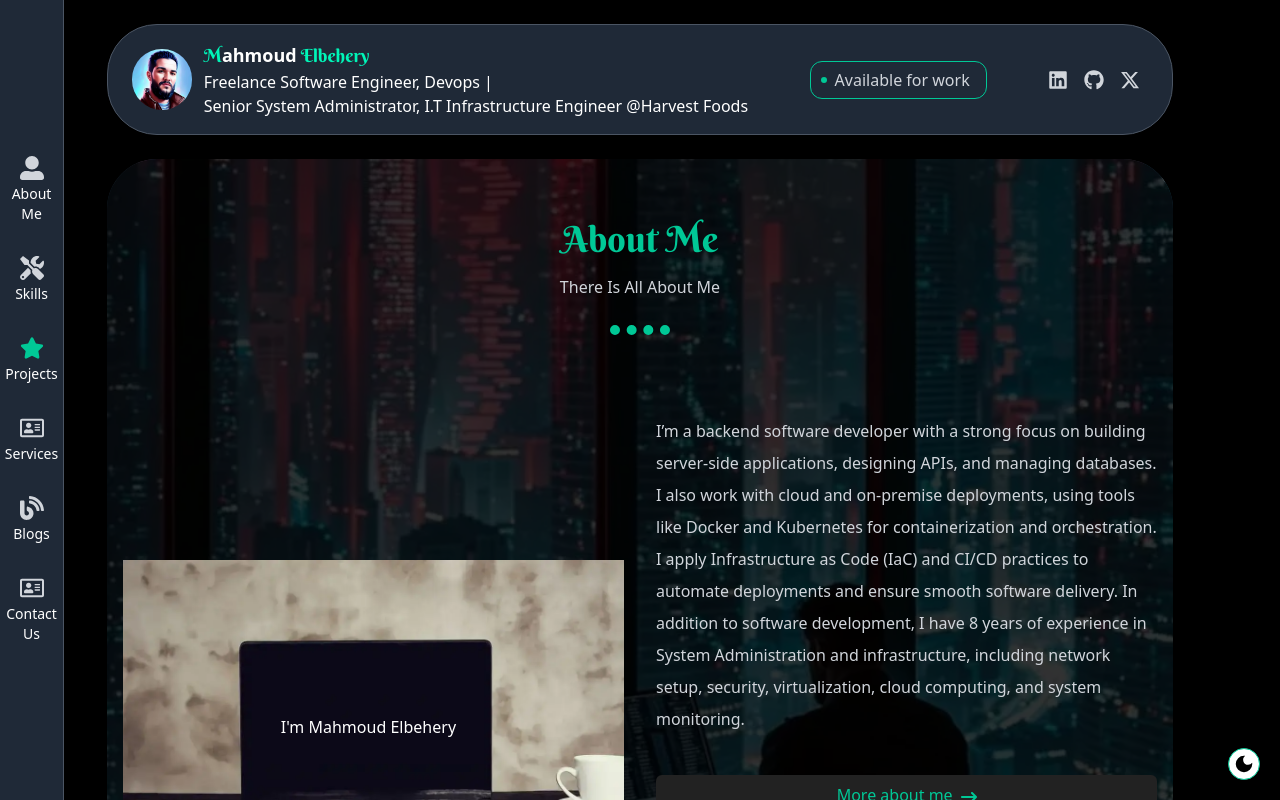
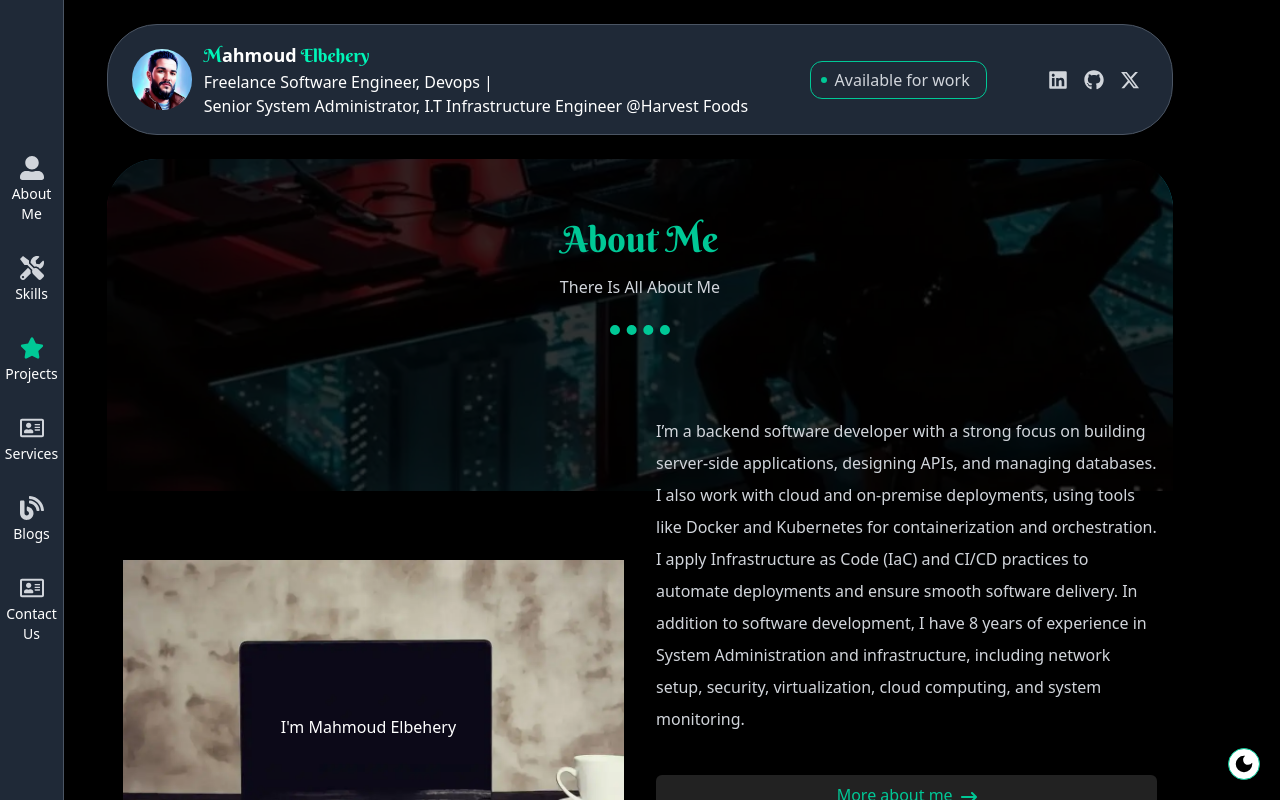
Before and after one commit to mahmoudramy93/portfolio, a Next.js app: page / in a window 1280 px wide. Shown: the top 800 px of the page. Built offline with nearby package versions, Linux system fonts and the light colour scheme.

Commit message:
update about me bg position

```diff
--- a/src/app/globals.css
+++ b/src/app/globals.css
@@ -13,8 +13,15 @@
   font-weight: 400;
 }
 
-@media (max-width: 615px) {
+/* @media (max-width: 615px) {
   .custom-background-position {
     background-position: 50% -180px !important;
   }
+} */
+
+@media (max-width: 2340px) and (max-height: 1080px) {
+  .custom-background-position {
+    /* background-position: 50% -180px !important; */
+    background-position: 50% -750px !important;
+  }
 }
```
